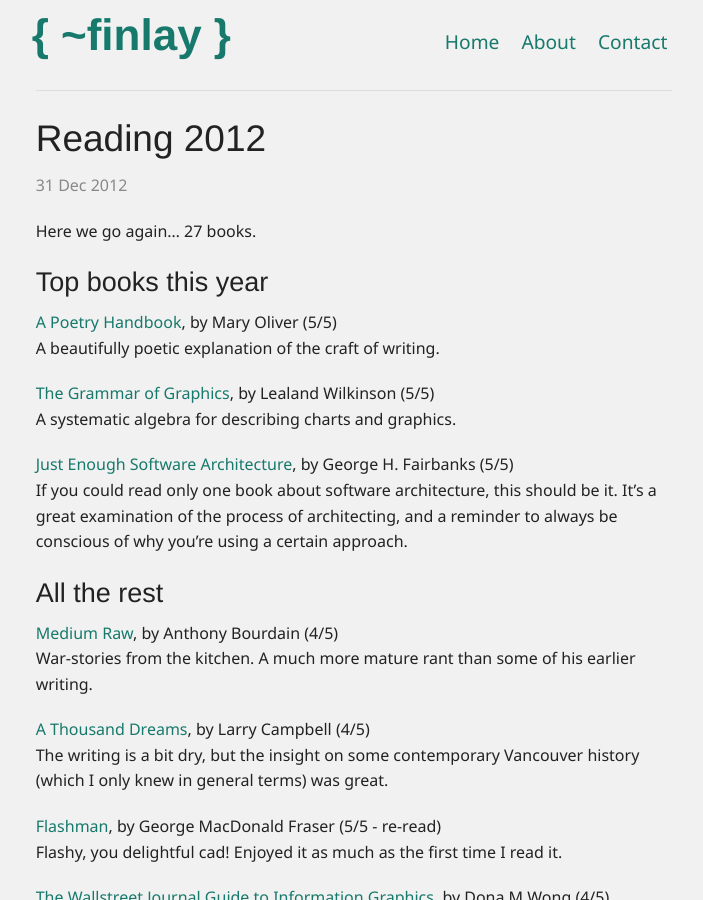
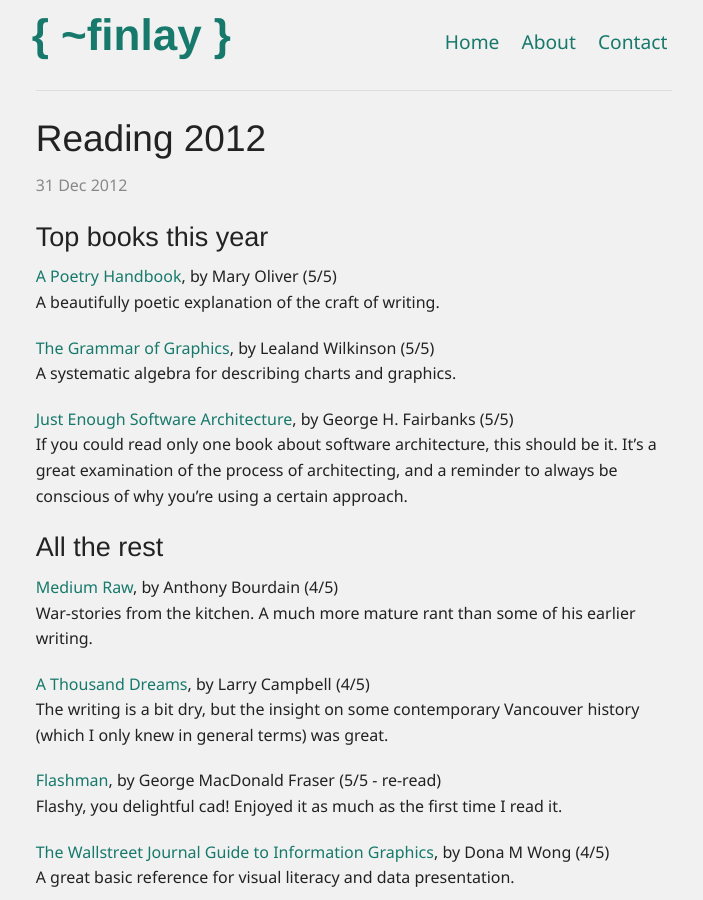
Before and after one commit to findango/finlaycannon.com, a Jekyll site: the page built from _posts/2012-01-11-reading-2012.md, in a window 1280 px wide and 900 px high. Shown: the whole window, without its empty margins (286-989 px from the left). Built offline with Jekyll 4.4.1, drawn with Linux system fonts in a browser that asks for light colours; Markdown is read by kramdown in place of the engine named in the settings.

Commit message:
Update from Forestry.io - Updated 2012-01-11-reading-2012.md

```diff
--- a/_posts/2012-01-11-reading-2012.md
+++ b/_posts/2012-01-11-reading-2012.md
@@ -4,11 +4,9 @@
 slug: reading-2012
 title: Reading 2012
 categories: reading
-excerpt: ''
+excerpt: Here we go again... 27 books.
 
 ---
-Here we go again... 27 books.
-
 ### Top books this year
 
 [A Poetry Handbook](http://www.amazon.com/Poetry-Handbook-Mary-Oliver/dp/0156724006/), by Mary Oliver (5/5)
```
